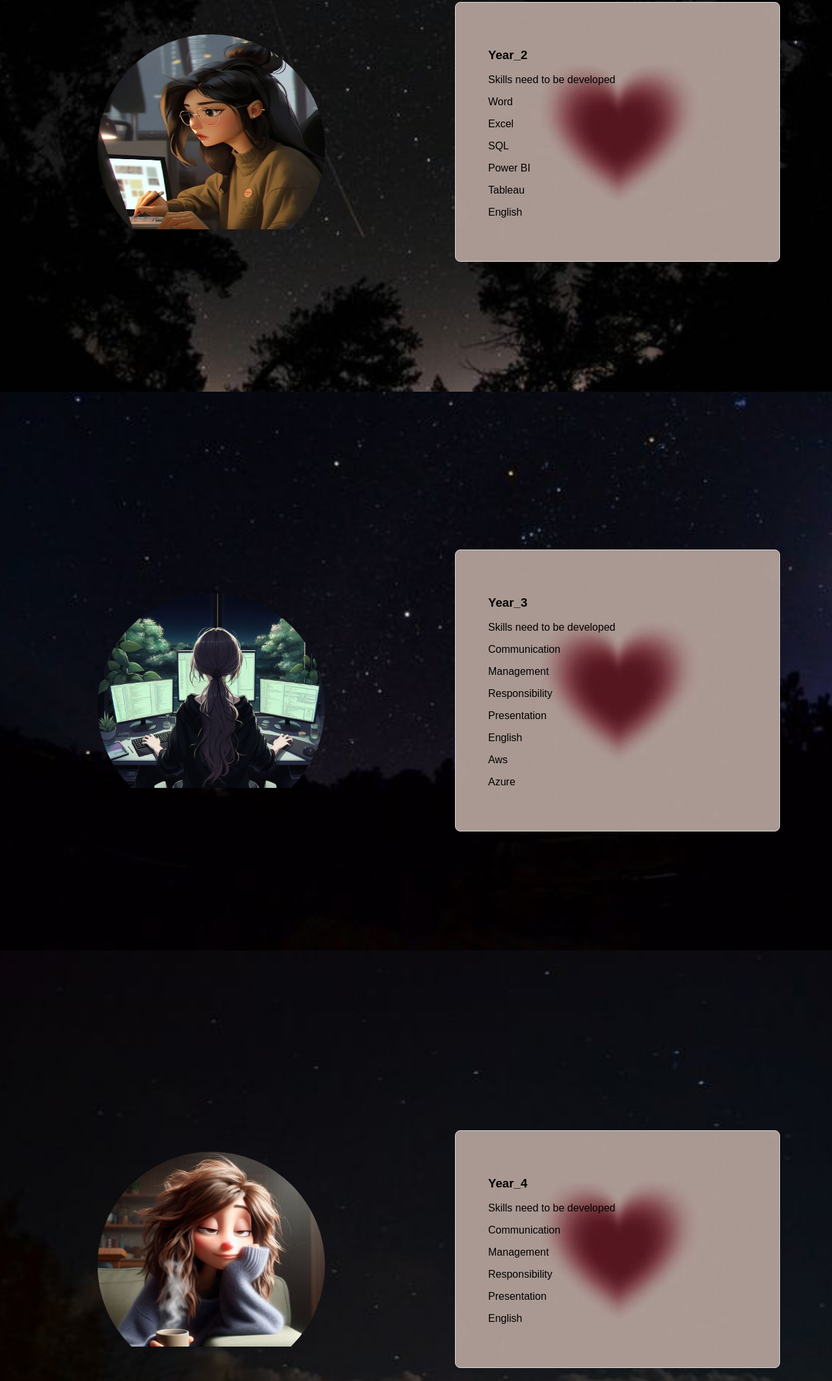
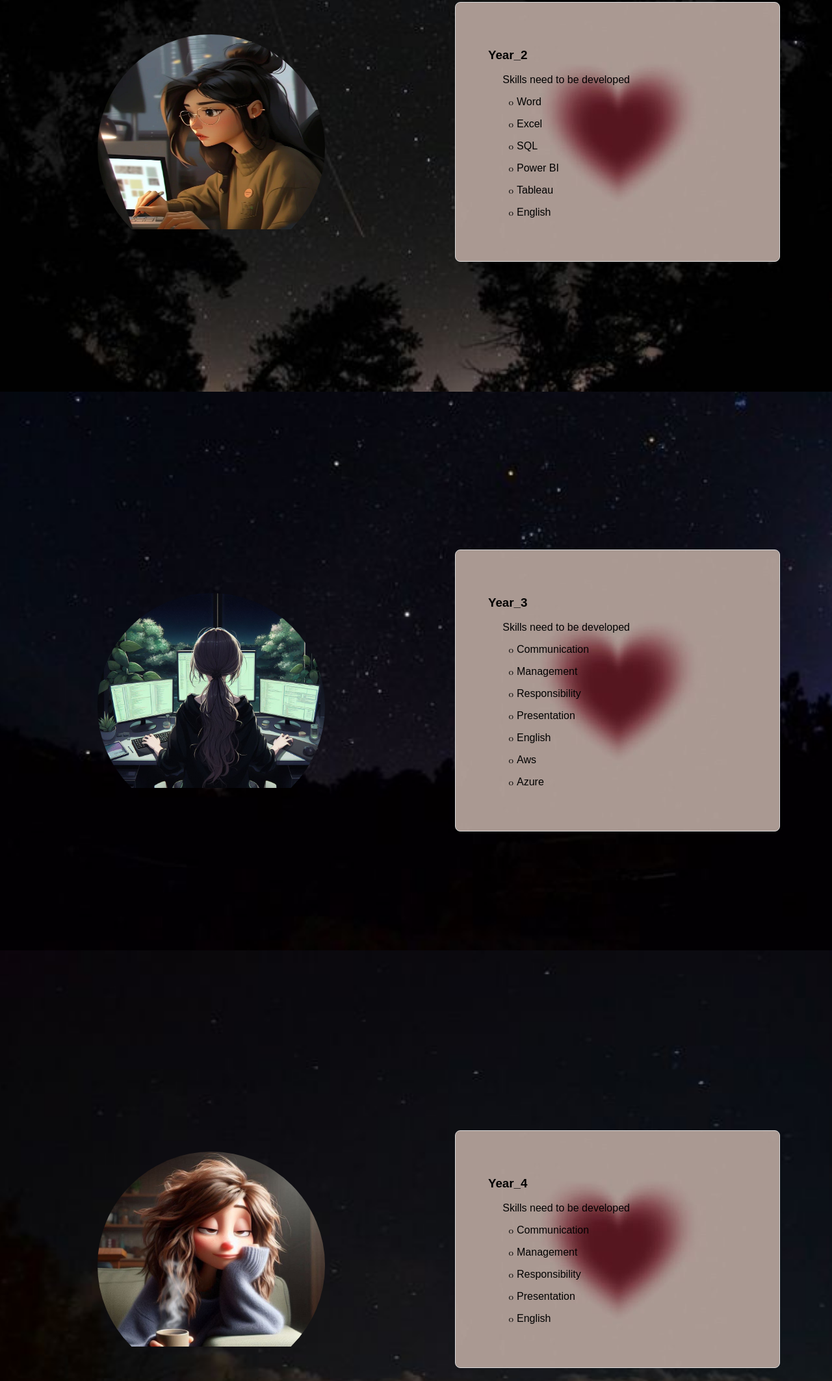
Before and after one commit to Charatrawi-Wasintharakorn/6709650193_MyCSTUStory, a plain HTML site: page myjourney.html in a window 1280 px wide. Shown: the part 1977-4103 px from the top of the page at 65% size. Drawn offline with Linux system fonts and the light colour scheme.

Commit message:
myjourney/Add spaces for aesthetics

```diff
--- a/myjourney.html
+++ b/myjourney.html
@@ -67,12 +67,12 @@
 
         <div class="text-container" id="Year_1">
             <h1>Year_1</h1>
-            <p>Skills need to be developed</p>
-            <p>๐ Html</p>
-            <p>๐ Css</p>
-            <p>๐ Java</p>
-            <p>๐ Java Script</p>
-            <p>๐ Python</p>
+            <p>&nbsp;&nbsp;&nbsp;&nbsp;&nbsp;Skills need to be developed</p>
+            <p>&nbsp;&nbsp;&nbsp;&nbsp;&nbsp;&nbsp;&nbsp;๐ Html</p>
+            <p>&nbsp;&nbsp;&nbsp;&nbsp;&nbsp;&nbsp;&nbsp;๐ Css</p>
+            <p>&nbsp;&nbsp;&nbsp;&nbsp;&nbsp;&nbsp;&nbsp;๐ Java</p>
+            <p>&nbsp;&nbsp;&nbsp;&nbsp;&nbsp;&nbsp;&nbsp;๐ Java Script</p>
+            <p>&nbsp;&nbsp;&nbsp;&nbsp;&nbsp;&nbsp;&nbsp;๐ Python</p>
         </div>
 
     </div>
@@ -113,13 +113,13 @@
 
         <div class="text-container1" id="Year_2">
            <h1>Year_2</h1>
-           <p>Skills need to be developed</p>
-           <p>Word</p>
-           <p>Excel</p>
-           <p>SQL</p>
-           <p>Power BI</p>
-           <p>Tableau</p>
-           <p>English</p>
+           <p>&nbsp;&nbsp;&nbsp;&nbsp;&nbsp;Skills need to be developed</p>
+           <p>&nbsp;&nbsp;&nbsp;&nbsp;&nbsp;&nbsp;&nbsp;๐ Word</p>
+           <p>&nbsp;&nbsp;&nbsp;&nbsp;&nbsp;&nbsp;&nbsp;๐ Excel</p>
+           <p>&nbsp;&nbsp;&nbsp;&nbsp;&nbsp;&nbsp;&nbsp;๐ SQL</p>
+           <p>&nbsp;&nbsp;&nbsp;&nbsp;&nbsp;&nbsp;&nbsp;๐ Power BI</p>
+           <p>&nbsp;&nbsp;&nbsp;&nbsp;&nbsp;&nbsp;&nbsp;๐ Tableau</p>
+           <p>&nbsp;&nbsp;&nbsp;&nbsp;&nbsp;&nbsp;&nbsp;๐ English</p>
 
         </div>
     </div>
@@ -160,14 +160,14 @@
 
             <div class="text-container1" id="Year_3">
                <h1>Year_3</h1>
-               <p>Skills need to be developed</p>
-               <p>Communication</p>
-               <p>Management</p>
-               <p>Responsibility</p>
-               <p>Presentation</p>
-               <p>English</p>
-               <p>Aws</p>
-               <p>Azure</p>
+               <p>&nbsp;&nbsp;&nbsp;&nbsp;&nbsp;Skills need to be developed</p>
+               <p>&nbsp;&nbsp;&nbsp;&nbsp;&nbsp;&nbsp;&nbsp;๐ Communication</p>
+               <p>&nbsp;&nbsp;&nbsp;&nbsp;&nbsp;&nbsp;&nbsp;๐ Management</p>
+               <p>&nbsp;&nbsp;&nbsp;&nbsp;&nbsp;&nbsp;&nbsp;๐ Responsibility</p>
+               <p>&nbsp;&nbsp;&nbsp;&nbsp;&nbsp;&nbsp;&nbsp;๐ Presentation</p>
+               <p>&nbsp;&nbsp;&nbsp;&nbsp;&nbsp;&nbsp;&nbsp;๐ English</p>
+               <p>&nbsp;&nbsp;&nbsp;&nbsp;&nbsp;&nbsp;&nbsp;๐ Aws</p>
+               <p>&nbsp;&nbsp;&nbsp;&nbsp;&nbsp;&nbsp;&nbsp;๐ Azure</p>
 
             </div>
         </div>
@@ -208,12 +208,12 @@
 
                 <div class="text-container1" id="Year_4">
                    <h1>Year_4</h1>
-                   <p>Skills need to be developed</p>
-                   <p>Communication</p>
-                   <p>Management</p>
-                   <p>Responsibility</p>
-                   <p>Presentation</p>
-                   <p>English</p>
+                   <p>&nbsp;&nbsp;&nbsp;&nbsp;&nbsp;Skills need to be developed</p>
+                   <p>&nbsp;&nbsp;&nbsp;&nbsp;&nbsp;&nbsp;&nbsp;๐ Communication</p>
+                   <p>&nbsp;&nbsp;&nbsp;&nbsp;&nbsp;&nbsp;&nbsp;๐ Management</p>
+                   <p>&nbsp;&nbsp;&nbsp;&nbsp;&nbsp;&nbsp;&nbsp;๐ Responsibility</p>
+                   <p>&nbsp;&nbsp;&nbsp;&nbsp;&nbsp;&nbsp;&nbsp;๐ Presentation</p>
+                   <p>&nbsp;&nbsp;&nbsp;&nbsp;&nbsp;&nbsp;&nbsp;๐ English</p>
                 </div>
             </div>
             </section>
```
